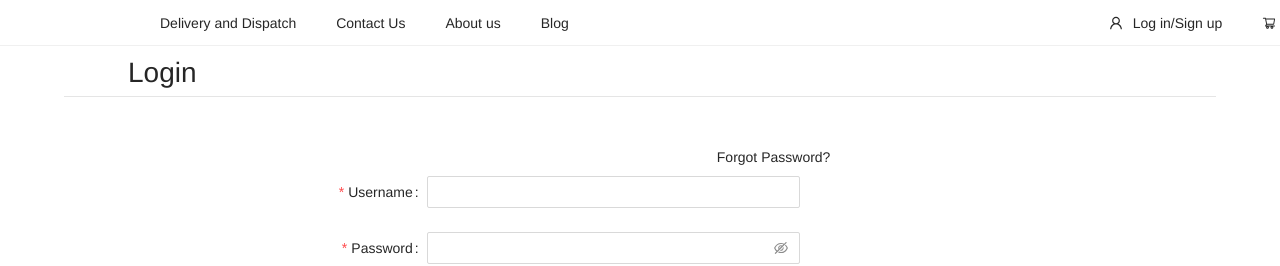
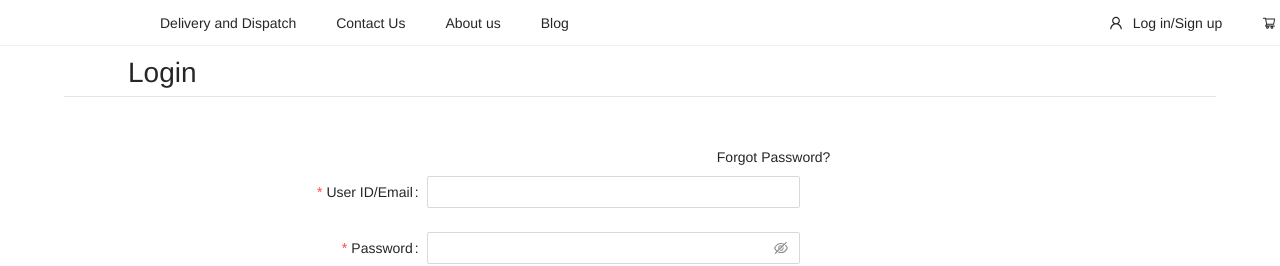
Before and after one commit to TrangNgyn/Superfin, a React (Create React App) app in the folder client/ReactProject/: page / in a window 1280 px wide. Shown: the top 266 px of the page. Built offline with nearby package versions, Linux system fonts and the light colour scheme.

Commit message:
Fixed Email input title

```diff
--- a/client/ReactProject/src/Pages/Login/Login.js
+++ b/client/ReactProject/src/Pages/Login/Login.js
@@ -79,7 +79,7 @@ const Login = () => {
                 onFinishFailed={onFinishFailed}
             >
                 <Form.Item
-                    label="Username"
+                    label="User ID/Email"
                     name="username"
                     rules={[{
                             required: true,
```
